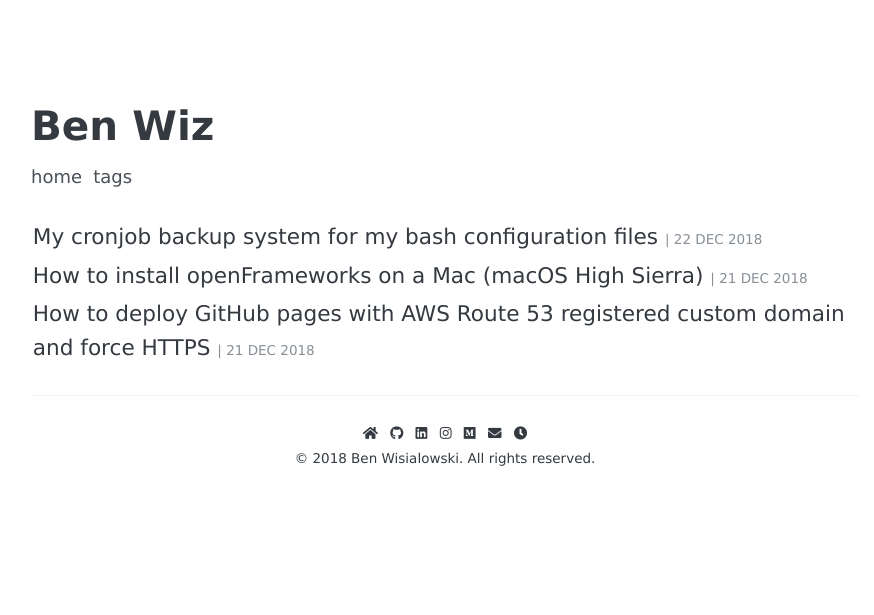
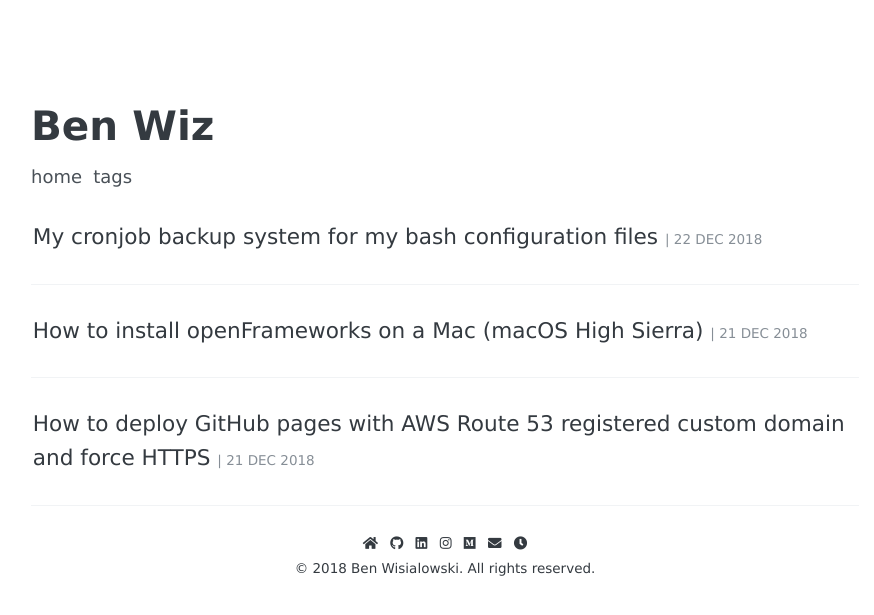
Before and after one commit to benwiz/blog, a Jekyll site: the page built from index.html, in a window 1280 px wide. Shown: the top 615 px of the page, without its empty margins (195-1069 px from the left). Built offline with Jekyll 4.4.1, drawn with Linux system fonts in a browser that asks for light colours; nearby versions of some CDN libraries; some web fonts are replaced; the list of posts is cut into pages by our own code.

Commit message:
add dividers

```diff
--- a/_layouts/landing.html
+++ b/_layouts/landing.html
@@ -35,6 +35,7 @@ layout: default
             <span class="archive-list-post-date">
               <time>| {{ post.date | date_to_string }}</time>
             </span>
+
             {%- comment -%} Tags {%- endcomment -%}
             {%- comment -%}
             <br>
@@ -49,6 +50,11 @@ layout: default
             {%- endcomment -%}
         </a>
       </div>
+
+      {% if forloop.last == false %}
+        <hr>
+      {% endif %}
+
     {% endfor %}
   {% endif %}
   </div>
```
